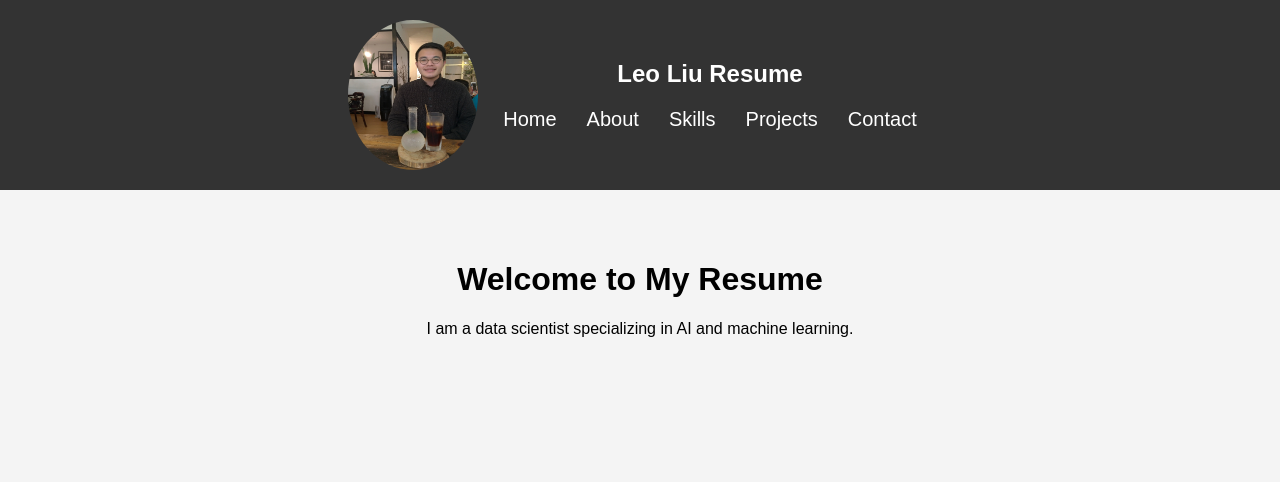
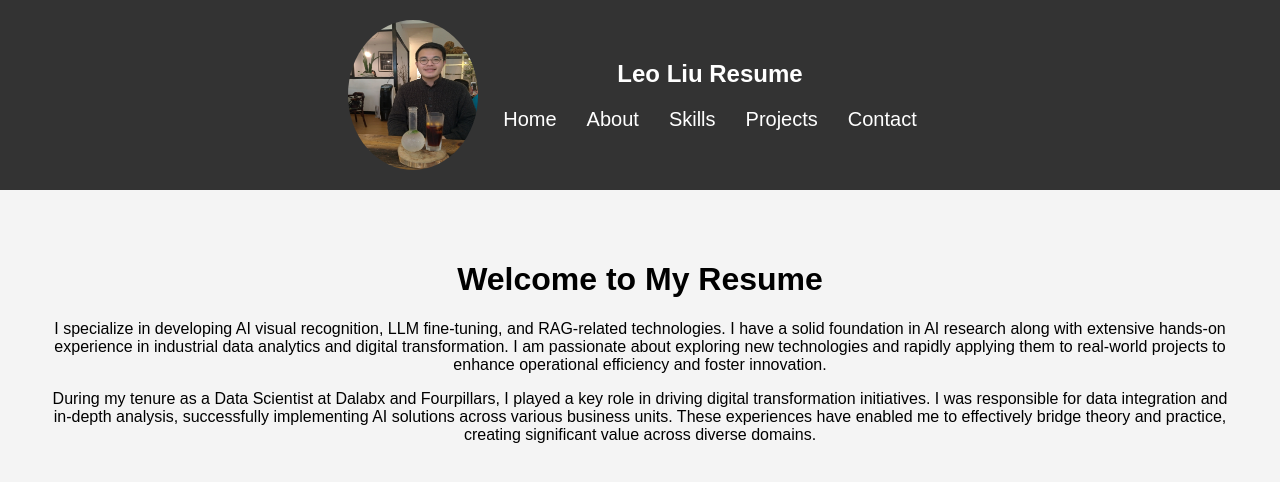
Before and after one commit to leoliu5550/leoliu5550.github.io, a Vue app: page / in a window 1280 px wide. Shown: the top 482 px of the page. Built offline with nearby package versions, Linux system fonts and the light colour scheme.

Commit message:
add home

```diff
--- a/src/views/Home.vue
+++ b/src/views/Home.vue
@@ -1,7 +1,12 @@
 <template>
   <div class="home">
     <h1>Welcome to My Resume</h1>
-    <p>I am a data scientist specializing in AI and machine learning.</p>
+    <p>
+      I specialize in developing AI visual recognition, LLM fine-tuning, and RAG-related technologies. I have a solid foundation in AI research along with extensive hands-on experience in industrial data analytics and digital transformation. I am passionate about exploring new technologies and rapidly applying them to real-world projects to enhance operational efficiency and foster innovation.
+    </p>
+    <p>
+      During my tenure as a Data Scientist at Dalabx and Fourpillars, I played a key role in driving digital transformation initiatives. I was responsible for data integration and in-depth analysis, successfully implementing AI solutions across various business units. These experiences have enabled me to effectively bridge theory and practice, creating significant value across diverse domains.
+    </p>
   </div>
 </template>
 
```
